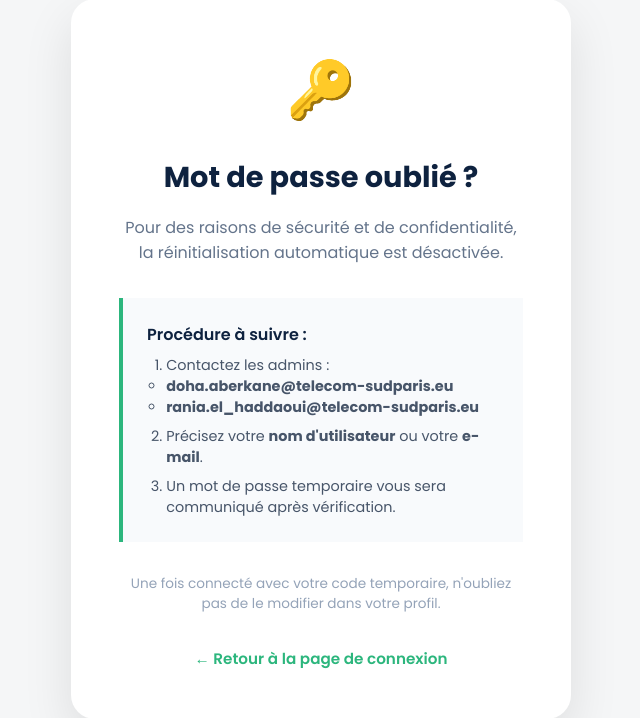
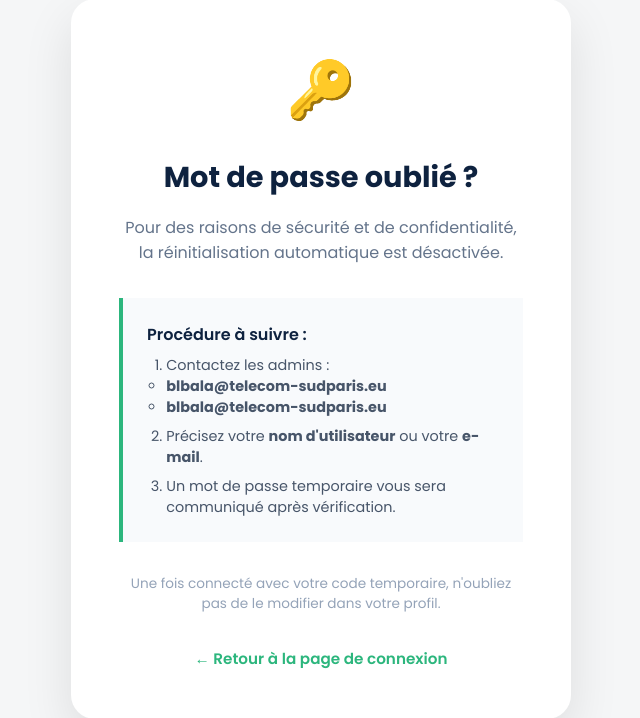
Before and after one commit to dohaab14/muslimINT, a Django app: page /password-reset/ in a window 1280 px wide. Shown: the part 184-902 px from the top of the page, without its empty margins (319-959 px from the left). Run offline with Django 5.2, Linux system fonts and the light colour scheme; parts of the project's set-up code (start-up, migrations or seed data) failed here and were passed over.

Commit message:
renaming
Signed-off-by: Doha <82704145+dohaab14@users.noreply.github.com>

```diff
--- a/muslimINT_lib/library/templates/library/password_reset_contact.html
+++ b/muslimINT_lib/library/templates/library/password_reset_contact.html
@@ -15,8 +15,8 @@
             <ol style="color: #475569; font-size: 0.9rem; padding-left: 1.2rem;">
                 <li style="margin-bottom: 0.5rem;">Contactez les admins :
                     <ul>
-                        <li><strong>doha.aberkane@telecom-sudparis.eu</strong></li>
-                        <li><strong>rania.el_haddaoui@telecom-sudparis.eu</strong></li>
+                        <li><strong>blbala@telecom-sudparis.eu</strong></li>
+                        <li><strong>blbala@telecom-sudparis.eu</strong></li>
                     </ul>
                 </li>
 
```
